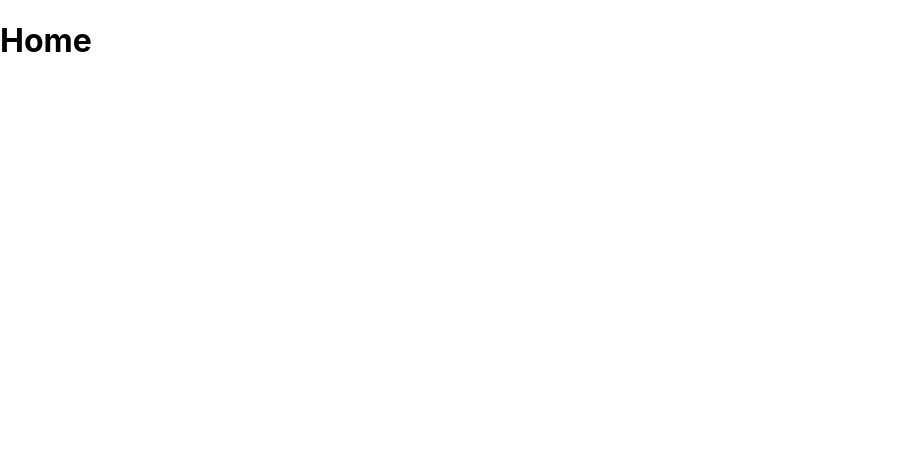
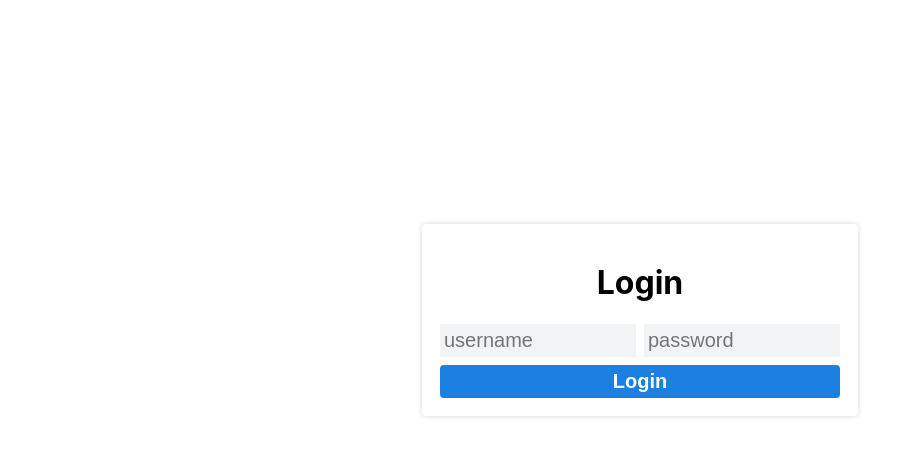
Before and after one commit to ryan-olejnik/login-app, a React (Create React App) app in the folder front-end/: page / in a window 1280 px wide. Shown: the top 456 px of the page, without its empty margins (0-921 px from the left). Built offline with nearby package versions, Linux system fonts and the light colour scheme.

Commit message:
Create login form UI component - Create LoginPage and UserPage container components - install prop-types

```diff
--- a/front-end/package.json
+++ b/front-end/package.json
@@ -3,6 +3,7 @@
   "version": "0.1.0",
   "private": true,
   "dependencies": {
+    "prop-types": "^15.7.2",
     "react": "^16.8.6",
     "react-dom": "^16.8.6",
     "react-router-dom": "^5.0.0",
--- a/front-end/src/App.js
+++ b/front-end/src/App.js
@@ -1,12 +1,14 @@
 import React, { Component } from 'react';
 import { BrowserRouter as Router, Route } from "react-router-dom";
+import LoginPageContainer from './containers/LoginPageContainer';
+import UserPageContainer from './containers/UserPageContainer';
 
 class App extends Component {
   render() {
     return (
       <Router>
-        <Route path="/" exact component={() => <h1>Home</h1>} />
-        <Route path="/users" component={() => <h1>users! (secret page...shhhhhhh!)</h1>} />
+        <Route path="/" exact component={LoginPageContainer} />
+        <Route path="/users" component={UserPageContainer} />
       </Router>
     );
   }
--- /dev/null
+++ b/front-end/src/components/Button.js
@@ -0,0 +1,32 @@
+import React from 'react';
+import styled from 'styled-components'
+import PropTypes from 'prop-types';
+
+const StyledButton = styled.button`
+  color: white;
+  background-color: #1b80e1;
+  border-radius: 4px;
+  border: none;
+  padding: 0.25em 1em;
+  font-size: 20px;
+  font-weight: 600;
+  cursor: pointer;
+`
+
+const Button = (props) => {
+  return (
+    <StyledButton
+      onClick={props.onClick}
+    >
+      {props.text}
+    </StyledButton>
+  );
+}
+
+Button.propTypes = {
+  disabled: PropTypes.bool,
+  onClick: PropTypes.func,
+  text: PropTypes.string,
+};
+
+export default Button;
--- /dev/null
+++ b/front-end/src/components/LoginForm.js
@@ -0,0 +1,102 @@
+import React from 'react';
+import PropTypes from 'prop-types';
+import styled from 'styled-components'
+import Button from './Button';
+import { withRouter } from 'react-router-dom';
+
+
+
+const RootContainer = styled.div`
+  position: absolute;
+  top: 40%;
+  left: 50%;
+  transform: translate(-50%, -50%);
+
+  background-color: white;
+  border-radius: 4px;
+  box-shadow: 0 0 5px 1px #c1c1c178;
+  display: flex;
+  flex-direction: column;
+  max-width: 400px;
+  padding: 18px;
+`
+
+const Header = styled.h1`
+  text-align: center;
+`
+
+const InputContainer = styled.div`
+  display: flex;
+  margin-bottom: 8px;
+`
+
+const Input = styled.input`
+  width: 50%;
+  font-size: 20px;
+  border-radius: 1px;
+  border: none;
+  background-color: #e7eaee91;
+  padding: 0.25em 4px;
+  min-width: 100px;
+
+  :not(:last-child) {
+    margin-right: 8px;
+  }
+`
+
+class LoginForm extends React.Component {
+  constructor(props) {
+    super(props);
+    this.state = {
+      // TODO: move to redux:
+      username: '',
+      password: ''
+    };
+    this.handleLogin = this.handleLogin.bind(this);
+    this.handleInputChange = this.handleInputChange.bind(this);
+  }
+
+  handleLogin() {
+    alert('login!!!')
+  }
+
+  handleInputChange(event) {
+    this.setState({
+      ...this.state,
+      [event.target.name]: event.target.value
+    });
+  }
+
+  render() {
+    return (
+      <RootContainer>
+        <Header>Login</Header>
+        <InputContainer>
+          <Input
+            name='username'
+            onChange={this.handleInputChange}
+            placeholder='username'
+            value={this.state.username}
+          />
+          <Input
+            name='password'
+            type='password'
+            onChange={this.handleInputChange}
+            placeholder='password'
+            value={this.state.password}
+          />
+        </InputContainer>
+        <Button
+          onClick={this.handleLogin}
+          text='Login'
+        />
+      </RootContainer>
+    );
+  }
+}
+
+LoginForm.propTypes = {
+  history: PropTypes.object
+};
+
+export default withRouter(LoginForm);
--- /dev/null
+++ b/front-end/src/containers/LoginPageContainer.js
@@ -0,0 +1,20 @@
+import React from 'react';
+import styled from 'styled-components'
+import LoginForm from '../components/LoginForm';
+
+
+const RootContainer = styled.div`
+  position: relative;
+  width: 100%;
+  min-height: 100vh;
+`
+
+const LoginPageContainer = () => {
+  return (
+    <RootContainer>
+      <LoginForm />
+    </RootContainer>
+  );
+}
+
+export default LoginPageContainer;
--- /dev/null
+++ b/front-end/src/containers/UserPageContainer.js
@@ -0,0 +1,25 @@
+import React from 'react';
+import PropTypes from 'prop-types';
+
+class UserPageContainer extends React.Component {
+  constructor(props) {
+    super(props);
+    this.state = {
+
+    };
+  }
+
+  render() {
+    return (
+      <div>
+        User page (Secret page)
+      </div>
+    );
+  }
+}
+
+UserPageContainer.propTypes = {
+  //exampleProp: PropTypes.string,
+};
+
+export default UserPageContainer;
```
